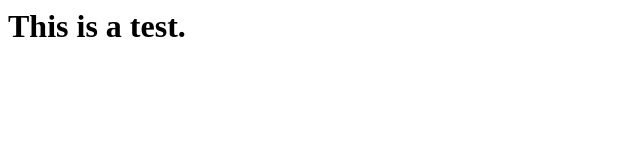
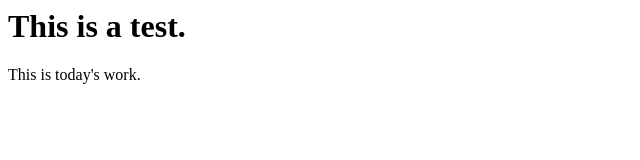
Before and after one commit to ShoaibAhamed/test-R, a plain HTML site: page index.html in a window 1280 px wide. Shown: the whole page, without its empty margins (0-640 px from the left). Drawn offline with Linux system fonts and the light colour scheme.

Commit message:
adding another line

```diff
--- a/index.html
+++ b/index.html
@@ -1 +1,2 @@
 <h1>This is a test.</h1>
+<p>This is today's work.</p>
```
